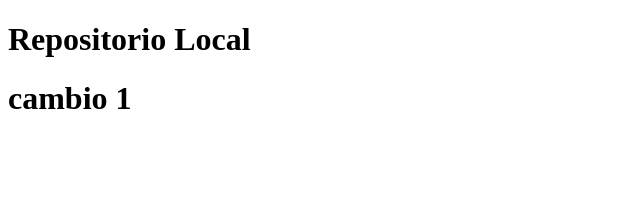
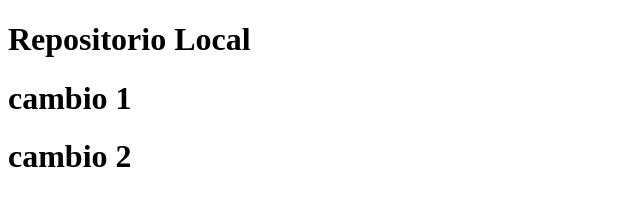
Before and after one commit to AdLau019/principal, a plain HTML site: page index.html in a window 1280 px wide. Shown: the whole page, without its empty margins (0-640 px from the left). Drawn offline with Linux system fonts and the light colour scheme.

Commit message:
Cambia 3

```diff
--- a/index.html
+++ b/index.html
@@ -9,5 +9,6 @@
 <body>
     <h1>Repositorio Local</h1>
     <h1>cambio 1</h1>
+    <h1>cambio 2</h1>
 </body>
 </html>
```
